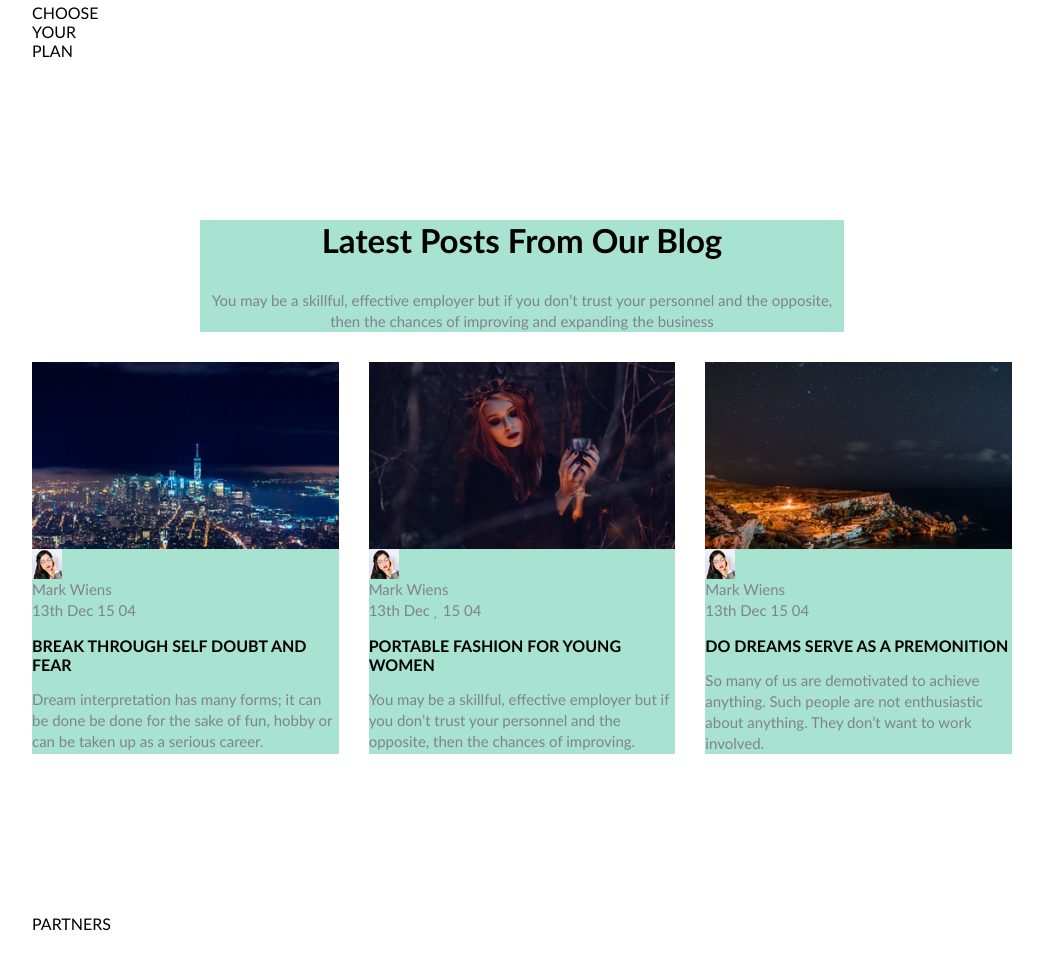
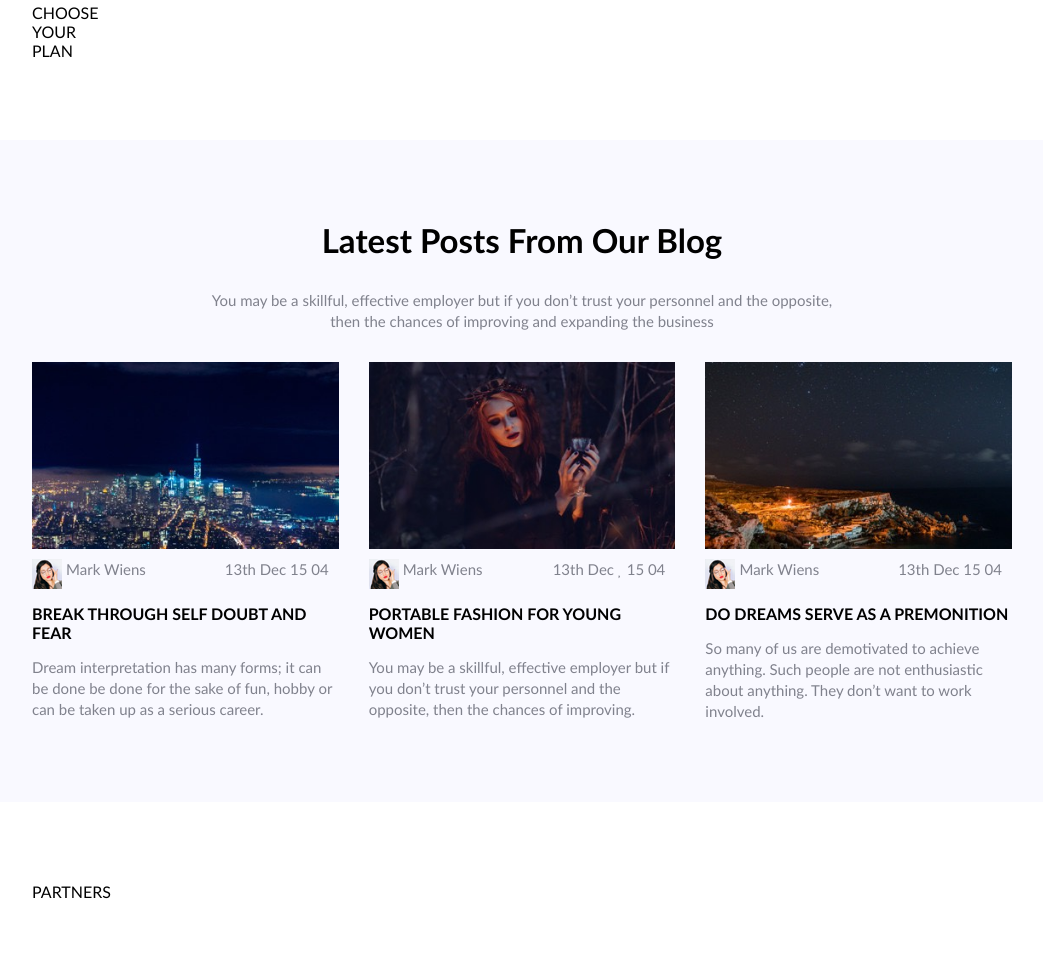
Before and after one commit to front-end-by-rimantas/19-grupe-portfolio-personal, a website: page index.html in a window 1280 px wide. Shown: the part 1482-2450 px from the top of the page, without its empty margins (118-1161 px from the left). Drawn offline with Linux system fonts and the light colour scheme.

Commit message:
update css

```diff
--- a/css/components/posts.css
+++ b/css/components/posts.css
@@ -1,14 +1,38 @@
+.container.post {
+    background: #f9f9ff;
+}
 .post-header {
-    background-color: rgb(168, 226, 209);
+    /* background-color: rgb(168, 226, 209); */
     text-align: center;
 }
 .post-block {
-    background-color: rgb(168, 226, 209);
+    /* background-color: rgb(168, 226, 209); */
 }
-.label {
-    background-color: red;
+.post-block > h4 {
+    display:inline-block;
 }
 .label > img {
     width: 100%;
     height: auto;
   }
+
+.post-user {
+    width: 100%;
+    padding: 10px;
+    padding-left: 0;
+}
+    .post-user > div {
+        display:inline-block;
+    }
+    .post-user-left {
+        float:left;
+    }
+        .post-user-left > p {
+            display:inline-block;
+        }
+    .post-user-right {
+        float:right;
+    }
+        .post-user-right > p {
+            display:inline-block;
+        }
--- a/index.html
+++ b/index.html
@@ -87,9 +87,13 @@
                     <img src="img/b1.jpg">
                 </div>
                 <div class="post-user">
+                    <div class="post-user-left">
                         <img src="img/users/user.png">
                         <p>Mark Wiens</p>
+                    </div>
+                    <div class="post-user-right">
                         <p>13th Dec 15 04</p>
+                    </div>
                 </div>
                 <h4>BREAK THROUGH SELF DOUBT AND FEAR</h4>
                 <p>Dream interpretation has many forms; it can be done be done for the sake of fun, hobby or can be taken up as a serious career.</p>
@@ -99,9 +103,13 @@
                     <img src="img/b2.jpg">
                 </div>
                 <div class="post-user">
+                    <div class="post-user-left">
                         <img src="img/users/user.png">
                         <p>Mark Wiens</p>
+                    </div>
+                    <div class="post-user-right">
                         <p>13th Dec <i class="far fa-heart"></i> 15 04</p>
+                    </div>
                 </div>
                 <h4>PORTABLE FASHION FOR YOUNG WOMEN</h4>
                 <p>You may be a skillful, effective employer but if you don’t trust your personnel and the opposite, then the chances of improving.</p>
@@ -111,9 +119,13 @@
                     <img src="img/b3.jpg">
                 </div>
                 <div class="post-user">
+                    <div class="post-user-left">
                         <img src="img/users/user.png">
                         <p>Mark Wiens</p>
+                    </div>
+                    <div class="post-user-right">
                         <p>13th Dec 15 04</p>
+                    </div>
                 </div>
                 <h4>DO DREAMS SERVE AS A PREMONITION</h4>
                 <p>So many of us are demotivated to achieve anything. Such people are not enthusiastic about anything. They don’t want to work involved.</p>
```
Lines whose indentation alone changed are shown as unchanged.
